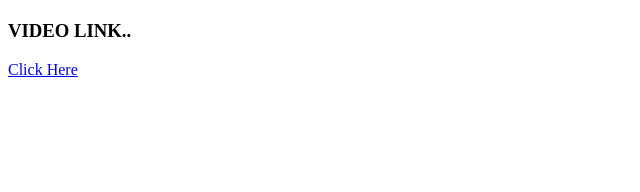
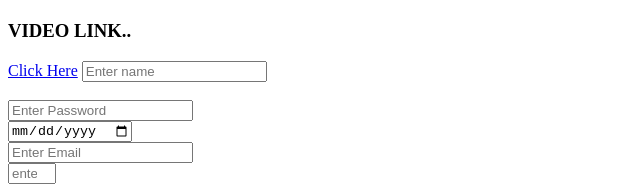
Before and after one commit to Saijal30/feb6_test, a plain HTML site: page index.html in a window 1280 px wide. Shown: the part 1642-1834 px from the top of the page, without its empty margins (0-640 px from the left). Before the commit the page ends 1729 px from the top, so only its background shows below. Drawn offline with Linux system fonts and the light colour scheme.

Commit message:
Update index.html

```diff
--- a/index.html
+++ b/index.html
@@ -73,6 +73,14 @@
     <h3> VIDEO LINK.. </h3>
     <a href="https://www.youtube.com/watch?v=JQbjS0_ZfJ0&list=LL&index=4&ab_channel=KendrickLamarVEVO">Click Here</a>
 
+
+    <input type="text"  placeholder="Enter name"><br><br>
+     <input type="password" placeholder="Enter Password"><br>
+     <input type="date" ><br>
+    <input type="email" placeholder="Enter Email"><br>
+
+     <input type="number" placeholder="enter number ,min 1 ,max 5" min="1" max="5"><br>
+
 </body>
 
 </html>
```
